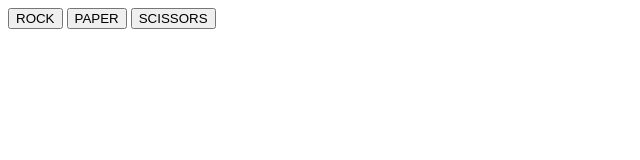
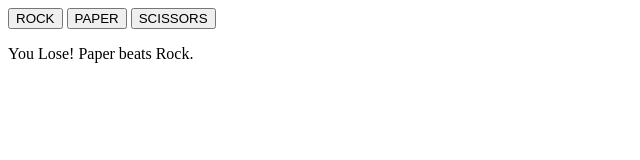
Before and after one commit to drebob24/rockpapesciz, a plain HTML site: page index.html in a window 1280 px wide. Both pictures are taken after a click on the button "ROCK". Shown: the whole page, without its empty margins (0-640 px from the left). Drawn offline with Linux system fonts and the light colour scheme.

Commit message:
Create on page Output of the round's result

```diff
--- a/game.js
+++ b/game.js
@@ -150,7 +150,9 @@ function computerWinsRound(playerSelection){
 const btns = document.querySelectorAll('button');
 btns.forEach(choice => {
     choice.addEventListener('click', (e) => {
-        console.log(e.target.id);
-        console.log(playRound(e.target.id, "Paper"));
+        const results = document.querySelector(".results");
+        const roundResult = document.createElement('p');
+        roundResult.textContent = playRound(e.target.id, "Paper");
+        results.appendChild(roundResult);
     });
 });
--- a/index.html
+++ b/index.html
@@ -6,11 +6,14 @@
   <title>1, 2, 3, Shoot!</title>
 </head>
 <body>
-  <button id="rock">ROCK</button>
-  <button id="paper">PAPER</button>
-  <button id="scissors">SCISSORS</button>
+  <div class="buttons">
+    <button id="rock">ROCK</button>
+    <button id="paper">PAPER</button>
+    <button id="scissors">SCISSORS</button>
+  </div>
+  <div class="results">
 
-
+  </div>
 
 </body>
 </html>
```
